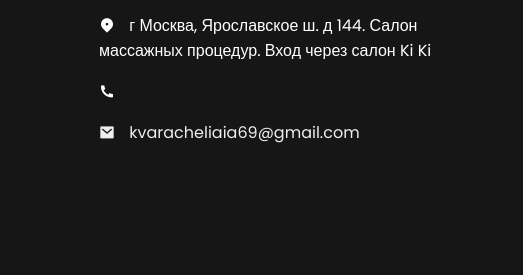
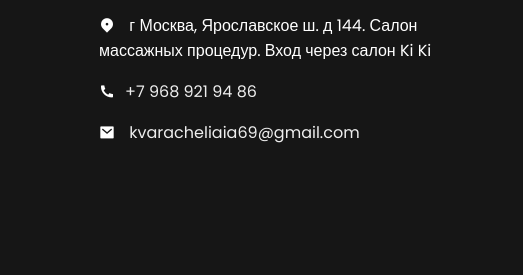
Before and after one commit to malankinAM/masss, a plain HTML site: page index.html in a window 1280 px wide. Shown: the part 4594-4869 px from the top of the page, 757-1280 px from the left. Drawn offline with nearby package versions, Linux system fonts and the light colour scheme.

Commit message:
Update index.html

```diff
--- a/index.html
+++ b/index.html
@@ -332,7 +332,7 @@
             Салон массажных процедур.  Вход через салон Ki Ki
           </p>
           <p>
-            <span><i class="ri-phone-fill"></i></span><a href="tel:+79689219486" target="_blank" style="color: #eee;"+7 968 921 94 86</a>
+            <span><i class="ri-phone-fill"></i></span><a href="tel:+79689219486" target="_blank" style="color: #eee;">+7 968 921 94 86</a>
           </p>
           </p>
           <p>
```
